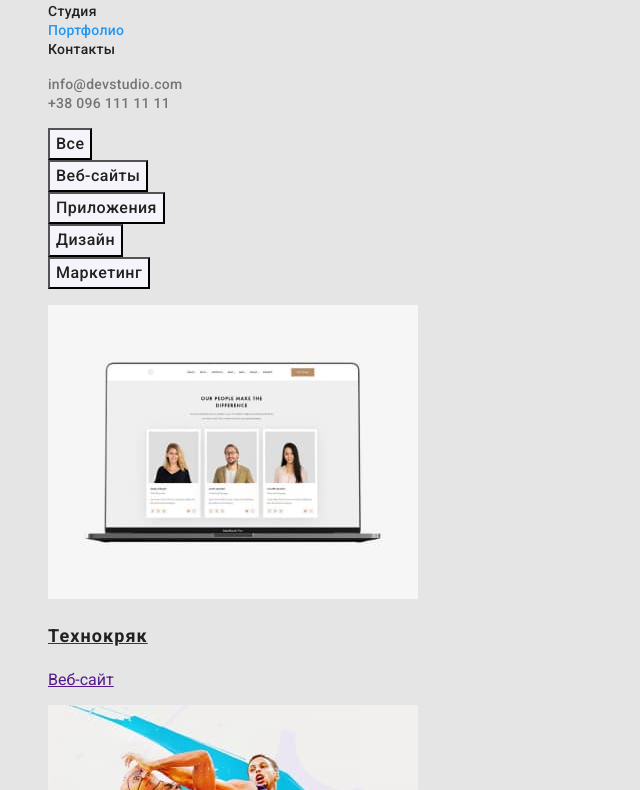
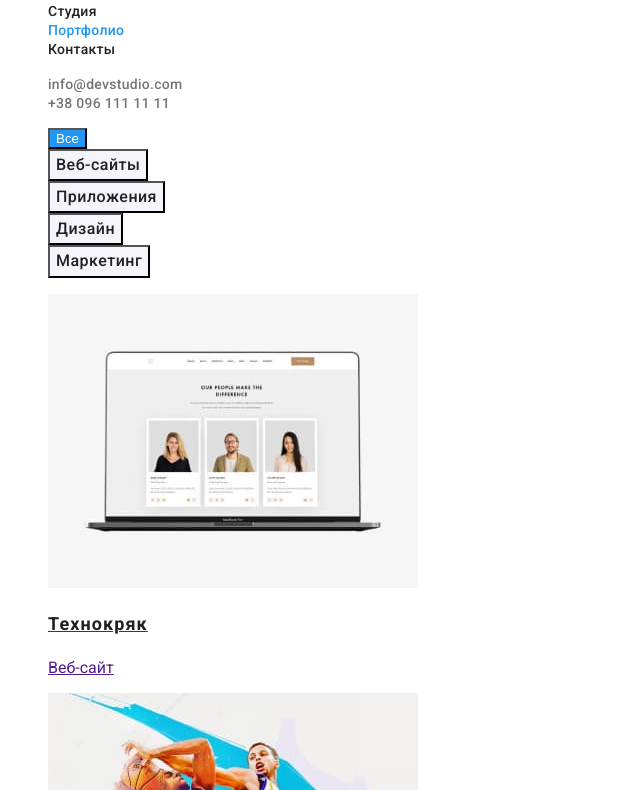
Before and after one commit to Victoriia-Oliinyk/goit-markup-hw-02, a plain HTML site: page portfolio.html in a window 1280 px wide. Shown: the part 54-844 px from the top of the page, without its empty margins (0-640 px from the left). Drawn offline with Linux system fonts and the light colour scheme.

Commit message:
коррекция

```diff
--- a/css/styles.css
+++ b/css/styles.css
@@ -5,7 +5,7 @@
   --hero-title-color: #ffffff;
   --background-hero-color: #2f303a;
   --footer-text-color: rgba(255, 255, 255, 0.6);
-  --background-body-color: #e5e5e5;
+  --background-body-color: #FFFFFF;
   --background-team-color: #f5f4fa;
 }
 
@@ -182,6 +182,7 @@ body {
   line-height: 1.71;
 
   letter-spacing: 0.03em;
+  text-decoration: none;
 }
 .footer-nav .link:hover,
 .footer-nav .link:focus {
@@ -192,11 +193,9 @@ body {
 .filtrs .btn {
   color: var(--title-text-color);
   font-family: inherit;
-
   font-weight: 500;
   font-size: 16px;
   line-height: 1.63;
-
   text-align: center;
   letter-spacing: 0.03em;
 }
@@ -215,6 +214,10 @@ body {
 .filtrs-list .btn.current {
   background-color: var(--accent-color);
 }
+.btn-accent {
+  color: var(--background-body-color);
+  background-color: var(--accent-color);
+}
 
 .link-title-filtrs {
   color: var(--title-text-color);
@@ -224,13 +227,12 @@ body {
   font-size: 18px;
   line-height: 2;
   letter-spacing: 0.06em;
-  text-decoration: none;
+
 }
 .filtrs .text {
   color: var(--primary-text-color);
-
   font-size: 16px;
   line-height: 1.88;
   letter-spacing: 0.03em;
-  text-decoration: none;
+
 }
--- a/portfolio.html
+++ b/portfolio.html
@@ -42,7 +42,7 @@
       <section class="portfolio">
         <h1 class="visually-hidden">Наши работы</h1>
         <ul class="filtrs list">
-          <li><button type="button" class="btn current">Все</button></li>
+          <li><button type="button" class="btn-accent current">Все</button></li>
           <li><button type="button" class="btn">Веб-сайты</button></li>
           <li><button type="button" class="btn">Приложения</button></li>
           <li><button type="button" class="btn">Дизайн</button></li>
```
